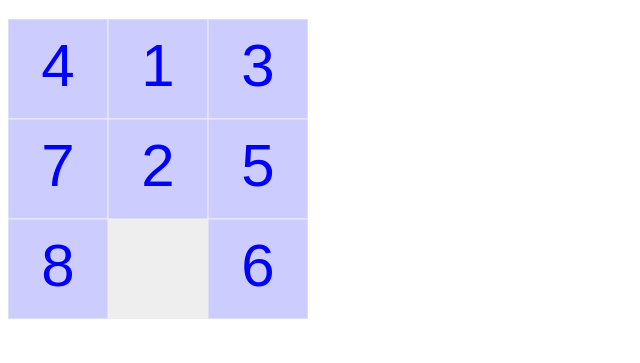
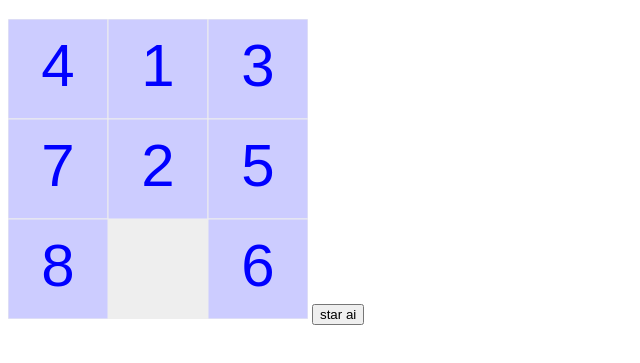
Before and after one commit to EkaterinaK03/EkaterinaK03.github.io, a plain HTML site: page eight.html in a window 1280 px wide. Shown: the part 61-424 px from the top of the page, without its empty margins (0-640 px from the left). Drawn offline with Linux system fonts and the light colour scheme.

Commit message:
Update eight.html

```diff
--- a/eight.html
+++ b/eight.html
@@ -7,6 +7,7 @@
 <body>
 <h1> Eight </h1>
 <canvas id= "canvas" width=300 height=300></canvas>
+<button id= "btn_start_ai">star ai</button>
 <script src= "main.js" type="module"></script>
 </body>
 </html>
```
